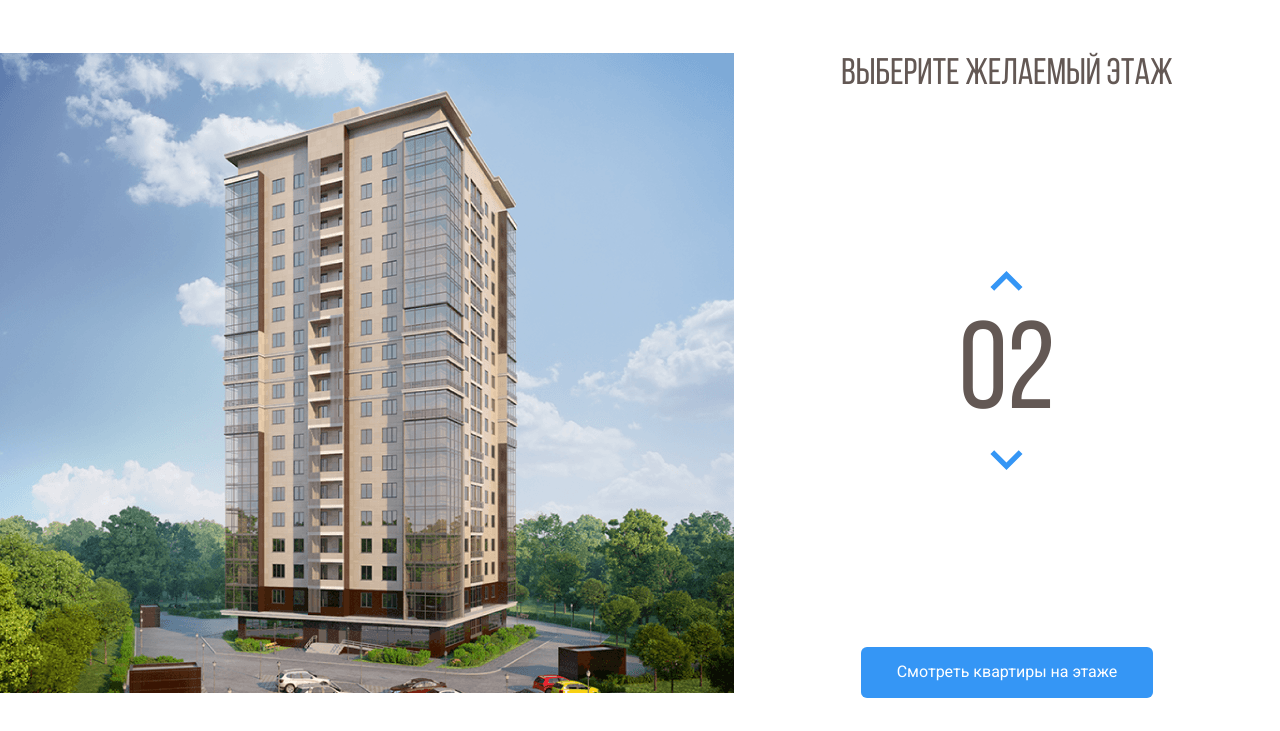
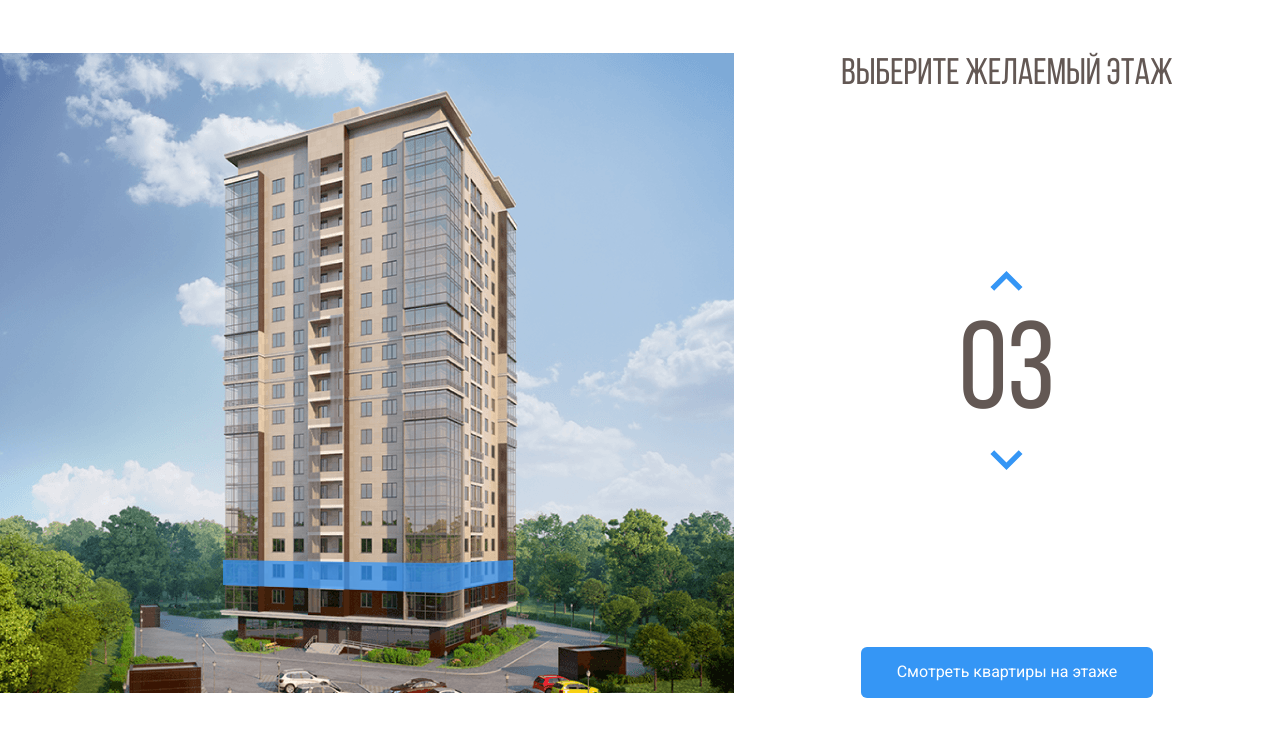
Before and after one commit to anastasia-kost/melody, a plain HTML site: page index.html in a window 1280 px wide. Both pictures are taken after a click on the button 1006 px from the left and 351 px from the top of the page. Shown: the part 69-800 px from the top of the page. Drawn offline with nearby package versions, Linux system fonts and the light colour scheme.

Commit message:
set events on the floors

```diff
--- a/index.html
+++ b/index.html
@@ -80,86 +80,103 @@
             />
           </defs>
           <path
+            data-floor="02"
             d="M222 533L442.8 541L512 527.3V549L443.5 568.7L222 557.7V533Z"
             fill="#3595F6"
             fill-opacity="0.75"
           />
           <path
+            data-floor="03"
             d="M223 532V507L443.3 510.3L513 507V527L443.7 540L223 532Z"
             fill="#3595F6"
             fill-opacity="0.75"
           />
           <path
+            data-floor="04"
             d="M223 506V481H444H513V504L445 511L223 506Z"
             fill="#3595F6"
             fill-opacity="0.75"
           />
           <path
+            data-floor="05"
             d="M223 482V457L444.3 453.3L512 460V482H444"
             fill="#3595F6"
             fill-opacity="0.75"
           />
           <path
+            data-floor="06"
             d="M223 456V430L444.5 426.7L513 437.7V459L444 452.3L223 456Z"
             fill="#3595F6"
             fill-opacity="0.75"
           />
           <path
+            data-floor="07"
             d="M222 429V405.3L443 393L514 416V437.3L443 425L222 429Z"
             fill="#3595F6"
             fill-opacity="0.75"
           />
           <path
+            data-floor="08"
             d="M222 407V382L444.2 365.7L514 394.3V415L443.7 393.3L222 407Z"
             fill="#3595F6"
             fill-opacity="0.75"
           />
           <path
+            data-floor="09"
             d="M222 382V357L444.5 336.7L514 373.3V394L442 365.3L222 382Z"
             fill="#3595F6"
             fill-opacity="0.75"
           />
           <path
+            data-floor="10"
             d="M222 356V332L445 307.3L514 351.3V373L444.7 335L222 356Z"
             fill="#3595F6"
             fill-opacity="0.75"
           />
           <path
+            data-floor="11"
             d="M222 331V307L444.5 278.3L514 329.3V350L443.7 307.7L222 331Z"
             fill="#3595F6"
             fill-opacity="0.75"
           />
           <path
+            data-floor="12"
             d="M221 307V283L443.3 250L514 309.3V329L444 278.3L221 307Z"
             fill="#3595F6"
             fill-opacity="0.75"
           />
           <path
+            data-floor="13"
             d="M222 282V258L443.2 223L513 287V308L444.3 249.7L222 282Z"
             fill="#3595F6"
             fill-opacity="0.75"
           />
           <path
+            data-floor="14"
             d="M222 258V233L444.3 195L513 265.3V286L444 222L222 258Z"
             fill="#3595F6"
             fill-opacity="0.75"
           />
           <path
+            data-floor="15"
             d="M222 233V208L442.8 164.3L513 243.3V266L444 192.7L222 233Z"
             fill="#3595F6"
             fill-opacity="0.75"
           />
           <path
+            data-floor="16"
             d="M223 208V183L443 135L513 220V243L442.3 163.7L223 208Z"
             fill="#3595F6"
             fill-opacity="0.75"
           />
           <path
+            data-floor="17"
             d="M222 183V158L441.8 106L513 198.3V221L443.3 134.7L222 183Z"
             fill="#3595F6"
             fill-opacity="0.75"
           />
           <path
+            data-floor="18"
             d="M222 158V132L444 75.3L513 177V198L443.7 106.3L222 158Z"
             fill="#3595F6"
             fill-opacity="0.75"
@@ -190,5 +207,10 @@
         </button>
       </div>
     </main>
+    <script
+      src="https://cdnjs.cloudflare.com/ajax/libs/jquery/3.6.0/jquery.min.js"
+      referrerpolicy="no-referrer"
+    ></script>
+    <script src="main.js"></script>
   </body>
 </html>
--- /dev/null
+++ b/main.js
@@ -0,0 +1,35 @@
+$(document).ready(function () {
+  let currentFloor = 2;
+  const homePath = $(".home-image path");
+  const counterUp = $(".counter-up");
+  const counterDown = $(".counter-down");
+  homePath.on("mouseover", function () {
+    currentFloor = $(this).attr("data-floor");
+    homePath.removeClass("current-floor");
+    $(".counter").text(currentFloor);
+  });
+  counterUp.on("click", function () {
+    if (currentFloor < 18) {
+      currentFloor++;
+      usCurrentFloor = currentFloor.toLocaleString("en-us", {
+        minimumIntegerDigits: 2,
+        useGrouping: false,
+      });
+      $(".counter").text(usCurrentFloor);
+      homePath.removeClass("current-floor");
+      $(`[data-floor=${usCurrentFloor}]`).toggleClass("current-floor");
+    }
+  });
+  counterDown.on("click", function () {
+    if (currentFloor > 02) {
+      currentFloor--;
+      usCurrentFloor = currentFloor.toLocaleString("en-us", {
+        minimumIntegerDigits: 2,
+        useGrouping: false,
+      });
+      $(".counter").text(usCurrentFloor);
+      homePath.removeClass("current-floor");
+      $(`[data-floor=${usCurrentFloor}]`).toggleClass("current-floor");
+    }
+  });
+});
--- a/styles/styles.css
+++ b/styles/styles.css
@@ -87,6 +87,10 @@ body {
   opacity: 1;
 }
 
+path.current-floor {
+  opacity: 1;
+}
+
 .main-info {
   display: flex;
   flex-direction: column;
```
